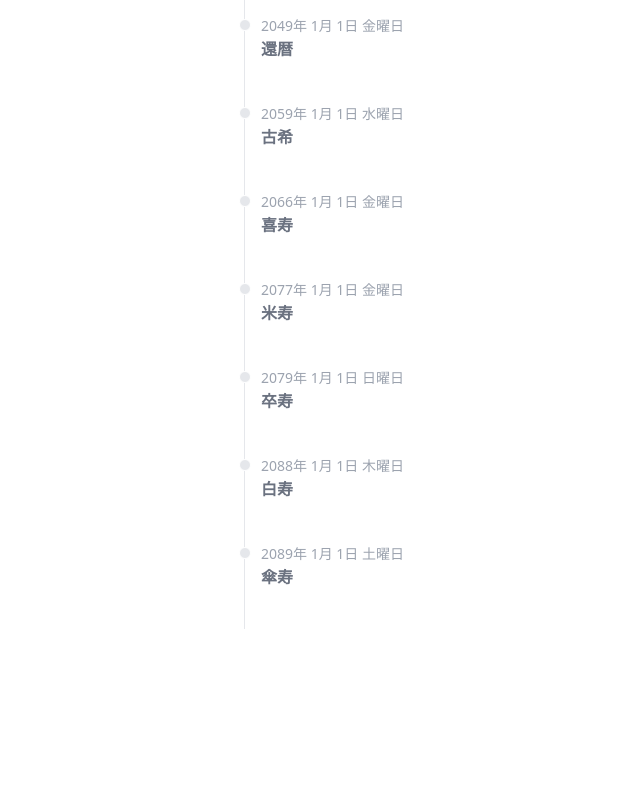
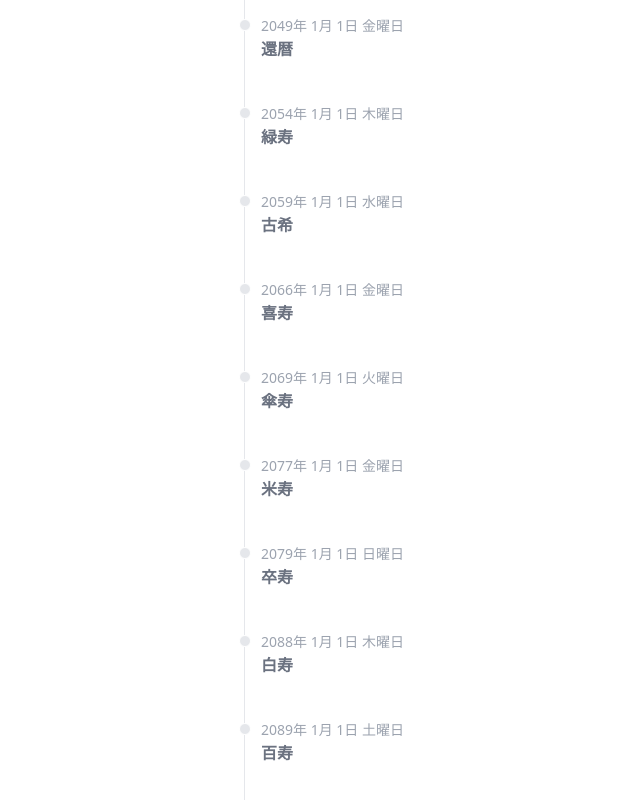
Before and after one commit to foresukecom/toolbox, a Vue app: page /birthdate-info in a window 1280 px wide. Shown: the part 1052-1852 px from the top of the page, without its empty margins (316-956 px from the left). Before the commit the page ends 1745 px from the top, so only its background shows below. Built offline with nearby package versions, Linux system fonts and the light colour scheme; no server answers.

Commit message:
fix: お祝いの年齢が誤っていたので修正

```diff
--- a/src/views/BirthdateInfo.vue
+++ b/src/views/BirthdateInfo.vue
@@ -85,12 +85,14 @@ export default {
         { name: "大学卒業(2年制)", datetime: formatDate(schoolDates.junior_college.graduate, false, false, true, true, false, false, false) },
         { name: "大学卒業(4年制)", datetime: formatDate(schoolDates.university.graduate, false, false, true, true, false, false, false) },
         { name: "還暦", datetime: formatDate(this.addYearsToDate(birthdate, 60), false, false, true, true, true, true, false) },
+        { name: "緑寿", datetime: formatDate(this.addYearsToDate(birthdate, 65), false, false, true, true, true, true, false) },
         { name: "古希", datetime: formatDate(this.addYearsToDate(birthdate, 70), false, false, true, true, true, true, false) },
         { name: "喜寿", datetime: formatDate(this.addYearsToDate(birthdate, 77), false, false, true, true, true, true, false) },
+        { name: "傘寿", datetime: formatDate(this.addYearsToDate(birthdate, 80),false, false, true, true, true, true, false) },
         { name: "米寿", datetime: formatDate(this.addYearsToDate(birthdate, 88), false, false, true, true, true, true, false) },
         { name: "卒寿", datetime: formatDate(this.addYearsToDate(birthdate, 90), false, false, true, true, true, true, false) },
         { name: "白寿", datetime: formatDate(this.addYearsToDate(birthdate, 99), false, false, true, true, true, true, false) },
-        { name: "傘寿", datetime: formatDate(this.addYearsToDate(birthdate, 100),false, false, true, true, true, true, false) },
+        { name: "百寿", datetime: formatDate(this.addYearsToDate(birthdate, 100), false, false, true, true, true, true, false) },
       ];
       milestones.sort((a, b) => a.year - b.year);
 
```
